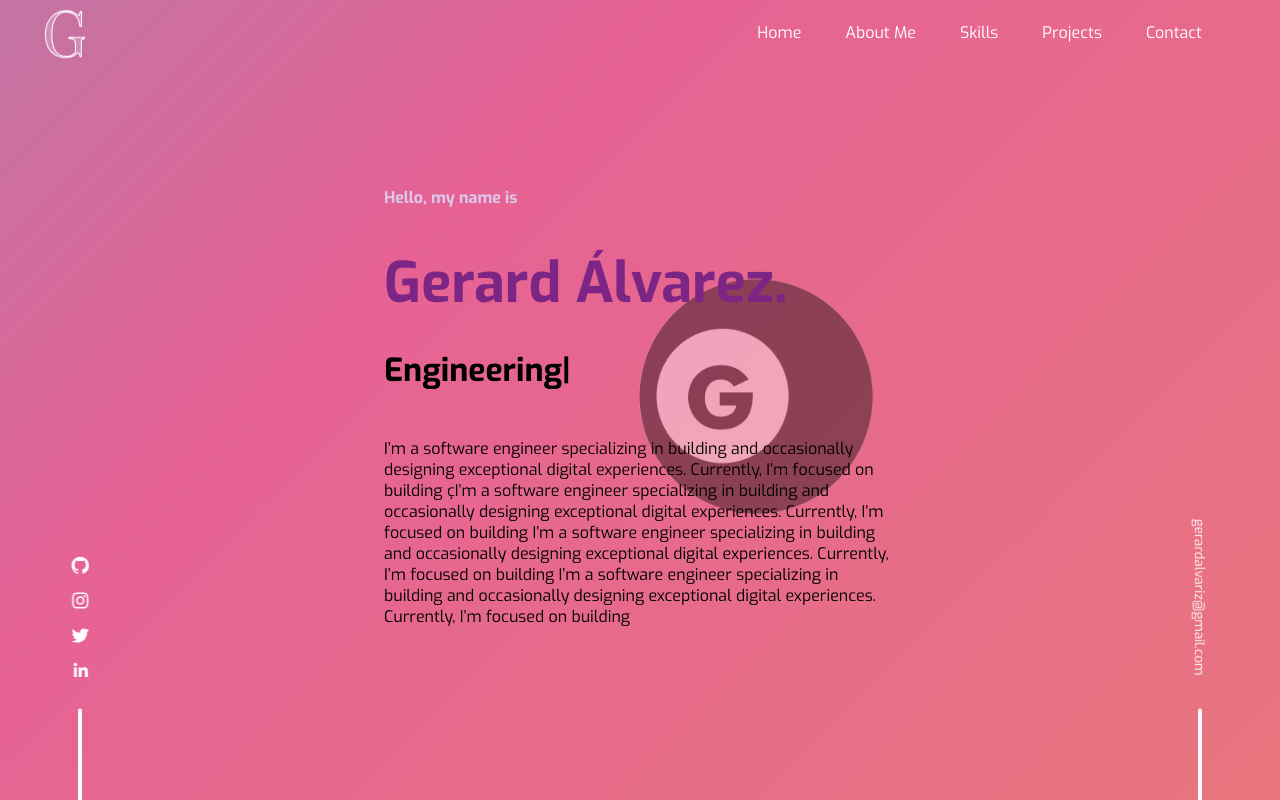
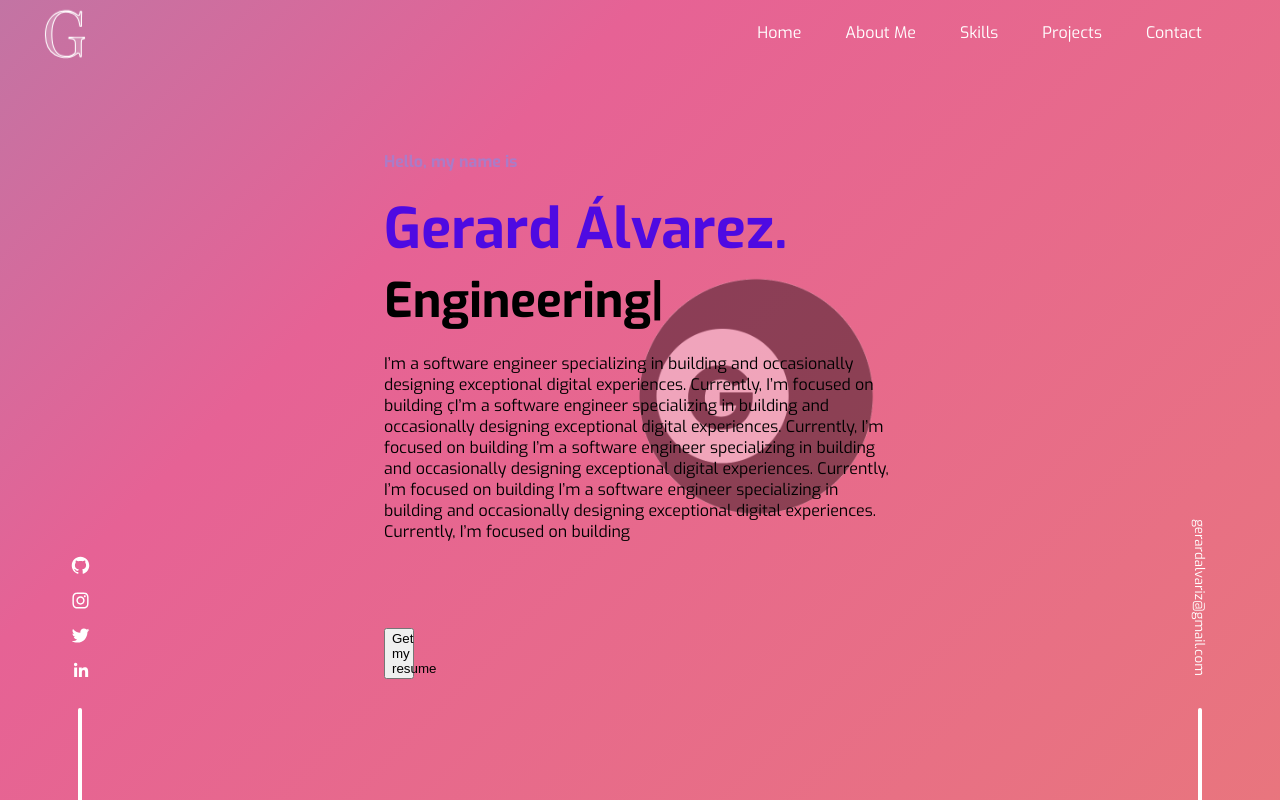
Before and after one commit to gerardalvarez/gerardalvarez.github.io, a React (Create React App) app: page / in a window 1280 px wide. Shown: the top 800 px of the page. Built offline with nearby package versions, Linux system fonts and the light colour scheme.

Commit message:
animations en hero acabadas, falta el boton

```diff
--- a/src/components/Hero/Hero.js
+++ b/src/components/Hero/Hero.js
@@ -20,24 +20,33 @@ function Hero() {
         <motion.div
         initial={{y:-100}}
         animate={{x:[0,700,0]}}
-        transition={{repeat:Infinity, duration:5 }}
+        transition={{repeat:1, duration:5 }}
         >
         <img src={image1} alt="a"/></motion.div>
       </div>
         <div className="profile-info">
           <div className="profile-name">
-            <h1>
+            <motion.h1
+            initial={{opacity:0,x:-30}}
+            animate={{opacity:1, x:0}}
+            transition ={{duration:1,delay:1.3}}>
               <span className="texto"> Hello, my name is </span>
-            </h1>
+            </motion.h1>
           </div>
           <div className="profile-name2">
-            <h2>
+            <motion.h2
+            initial={{opacity:0,x:-30}}
+            animate={{opacity:1, x:0}}
+            transition ={{duration:1.1,delay:1.9}}>
               <span className="minombre">Gerard Álvarez. </span>
-            </h2>
+            </motion.h2>
           </div>
           <div className="profile-efecto">
             <span>
-              <h1>
+              <motion.h1
+              initial={{opacity:0,x:-30}}
+              animate={{opacity:1, x:0}}
+              transition ={{duration:0.5,delay:2.5}}>
                 <Typical
                   loop={Infinity}
                   steps={[
@@ -50,10 +59,13 @@ function Hero() {
                     "Maricona",
                     1000,
                   ]} />
-              </h1>
+              </motion.h1>
             </span>
           </div>
-          <div>
+          <motion.div
+          initial={{opacity:0,x:-30}}
+          animate={{opacity:1, x:0}}
+          transition ={{duration:1,delay:2.7}}>
             <p className="desc">
               I’m a software engineer specializing in building and occasionally
               designing exceptional digital experiences. Currently, I’m focused
@@ -67,7 +79,8 @@ function Hero() {
               designing exceptional digital experiences. Currently, I’m focused
               on building
             </p>
-          </div>
+          </motion.div>
+          <motion.button className='resume-button'>Get my resume</motion.button>
         </div>
 
     </div>
--- a/src/components/Hero/hero.css
+++ b/src/components/Hero/hero.css
@@ -80,25 +80,28 @@
     }
     .minombre{
 
-        color: #7d2585;
-        line-height : 70px;
+        color: #4e0ae2;
+        line-height : 35px;
         font-size: 7vh;
 
     }
     .profile-efecto{
         position: relative;
-        font-size: 2vh;
-        line-height : 20px;
-        top: -10px;
+        font-size: 3vh;
+        line-height : 35px;
+        top: -40px;
+
     }
     .texto {
         text-align: center;
 
-        color: #ddc8e9;
+        color: #ab7bc7;
         font-size: 2vh;
     }
     .desc{
+        position: relative;
         font: 1vh;
+        top: -70px;
     }
 
     .img2 {
@@ -120,3 +123,7 @@
     -o-user-drag: none;
     user-drag: none;
     }
+
+    .resume-button {
+        width: 30px;
+    }
--- a/src/components/Sidebar/Sidebar.js
+++ b/src/components/Sidebar/Sidebar.js
@@ -19,33 +19,33 @@ const Sidebar = () => {
     <motion.div
     initial={{opacity:0,x:-20}}
     animate={{opacity:1, x:0}}
-    transition ={{duration:0.8,delay:5}}>
+    transition ={{duration:0.8,delay:3.5}}>
     <SocialIcon url="https://github.com/" fgColor="#ffff" bgColor='transparent' style={{ height: 35, width: 35 }}/>
     </motion.div>
     <motion.div
     initial={{opacity:0,x:-20}}
     animate={{opacity:1, x:0}}
-    transition ={{duration:0.8,delay:5}}>
+    transition ={{duration:0.8,delay:3.5}}>
     <SocialIcon url="https://www.instagram.com/" fgColor="#ffff" bgColor='transparent' style={{ height: 35, width: 35 }}/>
     </motion.div>
     <motion.div
     initial={{opacity:0,x:-20}}
     animate={{opacity:1, x:0}}
-    transition ={{duration:0.8,delay:5}}>
+    transition ={{duration:0.8,delay:3.5}}>
 
   <SocialIcon url="https://twitter.com/jaketrent" fgColor="#ffff" bgColor='transparent' style={{ height: 35, width: 35 }}/>
   </motion.div>
   <motion.div
     initial={{opacity:0,x:-20}}
     animate={{opacity:1, x:0}}
-    transition ={{duration:0.8,delay:5}}>
+    transition ={{duration:0.8,delay:3.5}}>
       <SocialIcon url="https://www.linkedin.com/" fgColor="#ffff" bgColor='transparent' style={{ height: 35, width: 35 }}/>
 </motion.div>
 <motion.hr
    initial="hidden"
    animate="visible"
      variants={item}
-     transition ={{duration:0.8, delay:5}}
+     transition ={{duration:0.8, delay:3.5}}
   ></motion.hr>
 </div>
 
@@ -54,7 +54,7 @@ const Sidebar = () => {
     <motion.div
     initial={{opacity:0,x:-20}}
     animate={{opacity:1, x:0}}
-    transition ={{duration:0.8,delay:5}}>
+    transition ={{duration:0.8,delay:3.5}}>
       <a id="aa" href="https://mail.google.com/mail/?view=cm&fs=1&tf=1&to=gerardalvariz@gmail.com" target="_blank">gerardalvariz@gmail.com</a>
 </motion.div>
 
@@ -63,7 +63,7 @@ const Sidebar = () => {
    initial="hidden"
    animate="visible"
      variants={item}
-     transition ={{duration:0.8, delay:5}}
+     transition ={{duration:0.8, delay:3.5}}
   ></motion.hr>
 </div>
 </>
```
